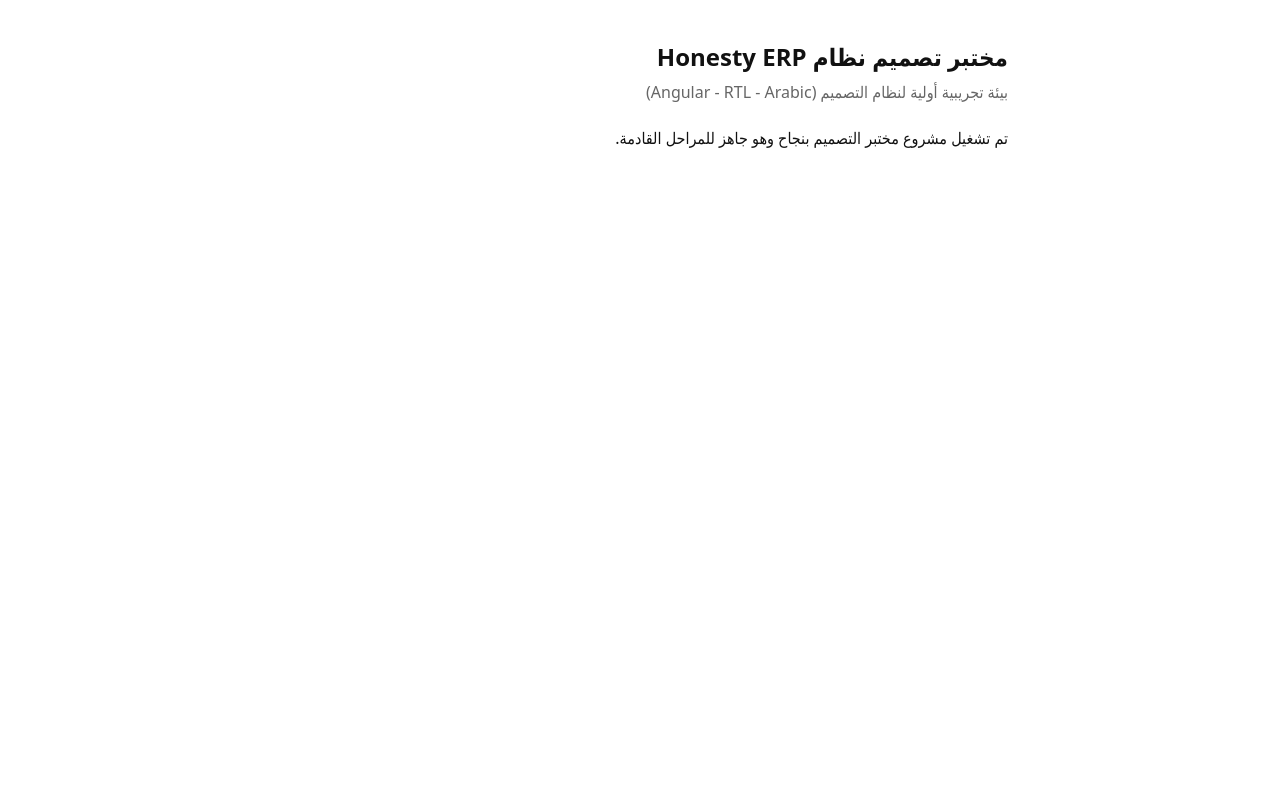
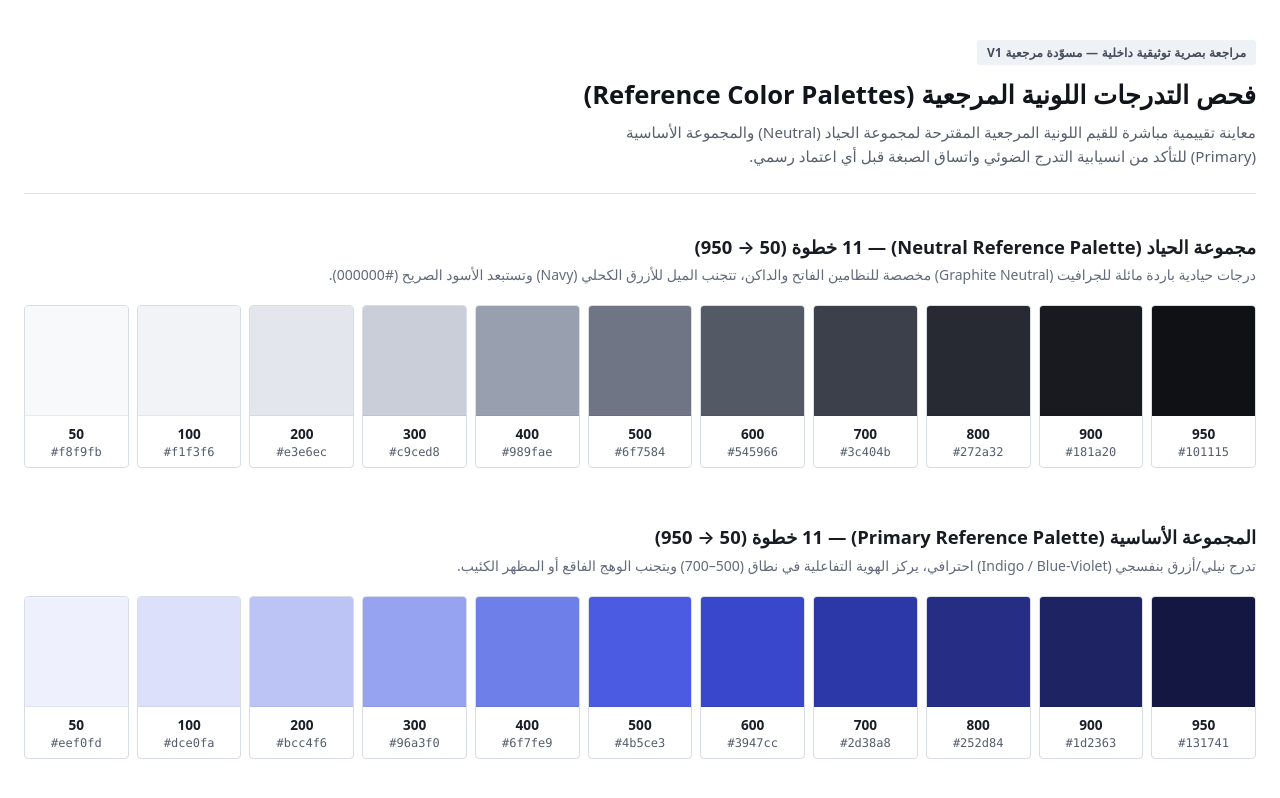
Before and after one commit to abdel-moumen-abdel-raouf/honesty-erp-design-lab, an Angular app: page /foundation/colors in a window 1280 px wide. Before the commit this address led to /. Shown: the top 798 px of the page. Built offline with nearby package versions, Linux system fonts and the light colour scheme.

Commit message:
feat: add color reference specimen component
Implement a visual review interface to evaluate Neutral and Primary color ramp tokens, including routing, component logic, and unit tests.

```diff
--- a/src/app/app.html
+++ b/src/app/app.html
@@ -1,10 +1 @@
-<main id="bootstrap-main" class="bootstrap-container">
-  <header id="bootstrap-header">
-    <h1 id="app-heading">مختبر تصميم نظام Honesty ERP</h1>
-    <p id="app-description">بيئة تجريبية أولية لنظام التصميم (Angular - RTL - Arabic)</p>
-  </header>
-  <section id="bootstrap-status-section">
-    <p id="bootstrap-status-text">تم تشغيل مشروع مختبر التصميم بنجاح وهو جاهز للمراحل القادمة.</p>
-  </section>
-  <router-outlet id="app-router-outlet"></router-outlet>
-</main>
+<router-outlet id="app-router-outlet"></router-outlet>
--- a/src/app/app.routes.ts
+++ b/src/app/app.routes.ts
@@ -1,3 +1,14 @@
 import {Routes} from '@angular/router';
 
-export const routes: Routes = [];
+export const routes: Routes = [
+  {
+    path: 'foundation/colors',
+    loadComponent: () =>
+      import('./foundation/colors/colors').then((m) => m.Colors),
+  },
+  {
+    path: '',
+    redirectTo: 'foundation/colors',
+    pathMatch: 'full',
+  },
+];
--- a/src/app/app.scss
+++ b/src/app/app.scss
@@ -1,22 +1,3 @@
-.bootstrap-container {
-  padding: 2.5rem 2rem;
-  max-width: 800px;
-  margin: 0 auto;
+:host {
+  display: block;
 }
-
-#bootstrap-header {
-  margin-bottom: 1.5rem;
-
-  h1 {
-    font-size: 1.5rem;
-    font-weight: 600;
-    margin: 0 0 0.5rem 0;
-    color: #111111;
-  }
-
-  p {
-    font-size: 1rem;
-    margin: 0;
-    color: #666666;
-  }
-}
--- /dev/null
+++ b/src/app/foundation/colors/colors.html
@@ -0,0 +1,57 @@
+<main id="color-specimen-root" class="specimen-container">
+  <header id="specimen-header" class="specimen-header">
+    <span id="specimen-badge" class="specimen-badge">مراجعة بصرية توثيقية داخلية — مسوّدة مرجعية V1</span>
+    <h1 id="specimen-title">فحص التدرجات اللونية المرجعية (Reference Color Palettes)</h1>
+    <p id="specimen-subtitle">
+      معاينة تقييمية مباشرة للقيم اللونية المرجعية المقترحة لمجموعة الحياد (Neutral) والمجموعة الأساسية (Primary) للتأكد من انسيابية التدرج الضوئي واتساق الصبغة قبل أي اعتماد رسمي.
+    </p>
+  </header>
+
+  <!-- Neutral Ramp Section -->
+  <section id="neutral-ramp-section" class="ramp-section">
+    <div id="neutral-ramp-meta" class="ramp-meta">
+      <h2 id="neutral-ramp-title">مجموعة الحياد (Neutral Reference Palette) — 11 خطوة (50 → 950)</h2>
+      <p id="neutral-ramp-desc">
+        درجات حيادية باردة مائلة للجرافيت (Graphite Neutral) مخصصة للنظامين الفاتح والداكن، تتجنب الميل للأزرق الكحلي (Navy) وتستبعد الأسود الصريح (#000000).
+      </p>
+    </div>
+
+    <div id="neutral-ramp-scroll-wrapper" class="ramp-scroll-wrapper">
+      <div id="neutral-ramp-strip" class="ramp-strip" role="region" aria-label="تدرج ألوان الحياد المرجعية">
+        @for (step of steps; track step) {
+          <div id="swatch-neutral-{{ step }}" class="swatch-card swatch-neutral-{{ step }}">
+            <div id="color-neutral-{{ step }}" class="swatch-color" aria-hidden="true"></div>
+            <div id="details-neutral-{{ step }}" class="swatch-details">
+              <span id="step-label-neutral-{{ step }}" class="swatch-step">{{ step }}</span>
+              <span id="hex-label-neutral-{{ step }}" class="swatch-hex"></span>
+            </div>
+          </div>
+        }
+      </div>
+    </div>
+  </section>
+
+  <!-- Primary Ramp Section -->
+  <section id="primary-ramp-section" class="ramp-section">
+    <div id="primary-ramp-meta" class="ramp-meta">
+      <h2 id="primary-ramp-title">المجموعة الأساسية (Primary Reference Palette) — 11 خطوة (50 → 950)</h2>
+      <p id="primary-ramp-desc">
+        تدرج نيلي/أزرق بنفسجي (Indigo / Blue-Violet) احترافي، يركز الهوية التفاعلية في نطاق (500–700) ويتجنب الوهج الفاقع أو المظهر الكئيب.
+      </p>
+    </div>
+
+    <div id="primary-ramp-scroll-wrapper" class="ramp-scroll-wrapper">
+      <div id="primary-ramp-strip" class="ramp-strip" role="region" aria-label="تدرج الألوان الأساسية المرجعية">
+        @for (step of steps; track step) {
+          <div id="swatch-primary-{{ step }}" class="swatch-card swatch-primary-{{ step }}">
+            <div id="color-primary-{{ step }}" class="swatch-color" aria-hidden="true"></div>
+            <div id="details-primary-{{ step }}" class="swatch-details">
+              <span id="step-label-primary-{{ step }}" class="swatch-step">{{ step }}</span>
+              <span id="hex-label-primary-{{ step }}" class="swatch-hex"></span>
+            </div>
+          </div>
+        }
+      </div>
+    </div>
+  </section>
+</main>
--- /dev/null
+++ b/src/app/foundation/colors/colors.scss
@@ -0,0 +1,179 @@
+// =============================================================================
+// Docs-Only Visual Review Chrome: Color Specimen
+// =============================================================================
+// Note:
+// This file contains temporary, docs-only layout styling specifically for visually
+// evaluating Reference Token Candidate V1 ramps. It is NOT a production component
+// and its layout styles do NOT represent Honesty Foundation design decisions.
+//
+// Single source of truth:
+// Reference tokens are consumed directly from Foundation Reference Sass variables.
+// Hex values are derived via Sass interpolation, preventing duplicated palettes.
+// =============================================================================
+
+@use '../../../styles/foundation/reference/colors' as ref;
+
+// Internal specimen maps referencing existing Sass Reference variables
+$specimen-neutral-ramp: (
+  50: ref.$honesty-ref-color-neutral-50,
+  100: ref.$honesty-ref-color-neutral-100,
+  200: ref.$honesty-ref-color-neutral-200,
+  300: ref.$honesty-ref-color-neutral-300,
+  400: ref.$honesty-ref-color-neutral-400,
+  500: ref.$honesty-ref-color-neutral-500,
+  600: ref.$honesty-ref-color-neutral-600,
+  700: ref.$honesty-ref-color-neutral-700,
+  800: ref.$honesty-ref-color-neutral-800,
+  900: ref.$honesty-ref-color-neutral-900,
+  950: ref.$honesty-ref-color-neutral-950,
+);
+
+$specimen-primary-ramp: (
+  50: ref.$honesty-ref-color-primary-50,
+  100: ref.$honesty-ref-color-primary-100,
+  200: ref.$honesty-ref-color-primary-200,
+  300: ref.$honesty-ref-color-primary-300,
+  400: ref.$honesty-ref-color-primary-400,
+  500: ref.$honesty-ref-color-primary-500,
+  600: ref.$honesty-ref-color-primary-600,
+  700: ref.$honesty-ref-color-primary-700,
+  800: ref.$honesty-ref-color-primary-800,
+  900: ref.$honesty-ref-color-primary-900,
+  950: ref.$honesty-ref-color-primary-950,
+);
+
+// Map Sass reference values to swatch presentation
+@each $step, $color in $specimen-neutral-ramp {
+  .swatch-neutral-#{$step} {
+    .swatch-color {
+      background-color: $color;
+    }
+    .swatch-hex::after {
+      content: '#{$color}';
+    }
+  }
+}
+
+@each $step, $color in $specimen-primary-ramp {
+  .swatch-primary-#{$step} {
+    .swatch-color {
+      background-color: $color;
+    }
+    .swatch-hex::after {
+      content: '#{$color}';
+    }
+  }
+}
+
+// Docs-only review layout chrome (minimal, no gradients, no shadows)
+.specimen-container {
+  max-width: 1300px;
+  margin: 0 auto;
+  padding: 2.5rem 1.5rem 4rem;
+  font-family: system-ui, -apple-system, BlinkMacSystemFont, 'Segoe UI', Roboto, sans-serif;
+  color: #1a1d24;
+}
+
+.specimen-header {
+  margin-bottom: 2.5rem;
+  border-bottom: 1px solid #e1e4ea;
+  padding-bottom: 1.5rem;
+
+  .specimen-badge {
+    display: inline-block;
+    font-size: 0.75rem;
+    font-weight: 600;
+    padding: 0.25rem 0.6rem;
+    background-color: #eef1f6;
+    color: #444b58;
+    border-radius: 3px;
+    margin-bottom: 0.75rem;
+    letter-spacing: 0.02em;
+  }
+
+  h1 {
+    font-size: 1.6rem;
+    font-weight: 600;
+    margin: 0 0 0.5rem;
+    color: #11141a;
+  }
+
+  p {
+    font-size: 0.95rem;
+    line-height: 1.6;
+    margin: 0;
+    color: #585f6e;
+    max-width: 75ch;
+  }
+}
+
+.ramp-section {
+  margin-bottom: 3rem;
+
+  .ramp-meta {
+    margin-bottom: 1.25rem;
+
+    h2 {
+      font-size: 1.15rem;
+      font-weight: 600;
+      margin: 0 0 0.35rem;
+      color: #181b22;
+    }
+
+    p {
+      font-size: 0.875rem;
+      line-height: 1.5;
+      margin: 0;
+      color: #636b7b;
+    }
+  }
+}
+
+.ramp-scroll-wrapper {
+  overflow-x: auto;
+  padding-bottom: 0.5rem;
+}
+
+.ramp-strip {
+  display: grid;
+  grid-template-columns: repeat(11, minmax(95px, 1fr));
+  gap: 8px;
+  min-width: 1050px;
+  direction: ltr; // Ensured left-to-right light-to-dark progression (50 -> 950)
+}
+
+.swatch-card {
+  border: 1px solid #d8dce4;
+  border-radius: 4px;
+  overflow: hidden;
+  background-color: #ffffff;
+  display: flex;
+  flex-direction: column;
+
+  .swatch-color {
+    height: 110px;
+    width: 100%;
+    border-bottom: 1px solid rgba(0, 0, 0, 0.06);
+  }
+
+  .swatch-details {
+    padding: 0.5rem 0.4rem;
+    text-align: center;
+    display: flex;
+    flex-direction: column;
+    gap: 2px;
+  }
+
+  .swatch-step {
+    font-size: 0.85rem;
+    font-weight: 700;
+    color: #1a1e27;
+  }
+
+  .swatch-hex {
+    font-family: ui-monospace, SFMono-Regular, Menlo, Monaco, Consolas, monospace;
+    font-size: 0.75rem;
+    color: #555d6d;
+    direction: ltr;
+  }
+}
--- /dev/null
+++ b/src/app/foundation/colors/colors.ts
@@ -0,0 +1,23 @@
+import {ChangeDetectionStrategy, Component} from '@angular/core';
+
+@Component({
+  changeDetection: ChangeDetectionStrategy.OnPush,
+  selector: 'app-colors-specimen',
+  templateUrl: './colors.html',
+  styleUrl: './colors.scss',
+})
+export class Colors {
+  readonly steps = [
+    '50',
+    '100',
+    '200',
+    '300',
+    '400',
+    '500',
+    '600',
+    '700',
+    '800',
+    '900',
+    '950',
+  ] as const;
+}
```
Also changed, not shown: 1 other file (tests, documents, lock files or other folders).
